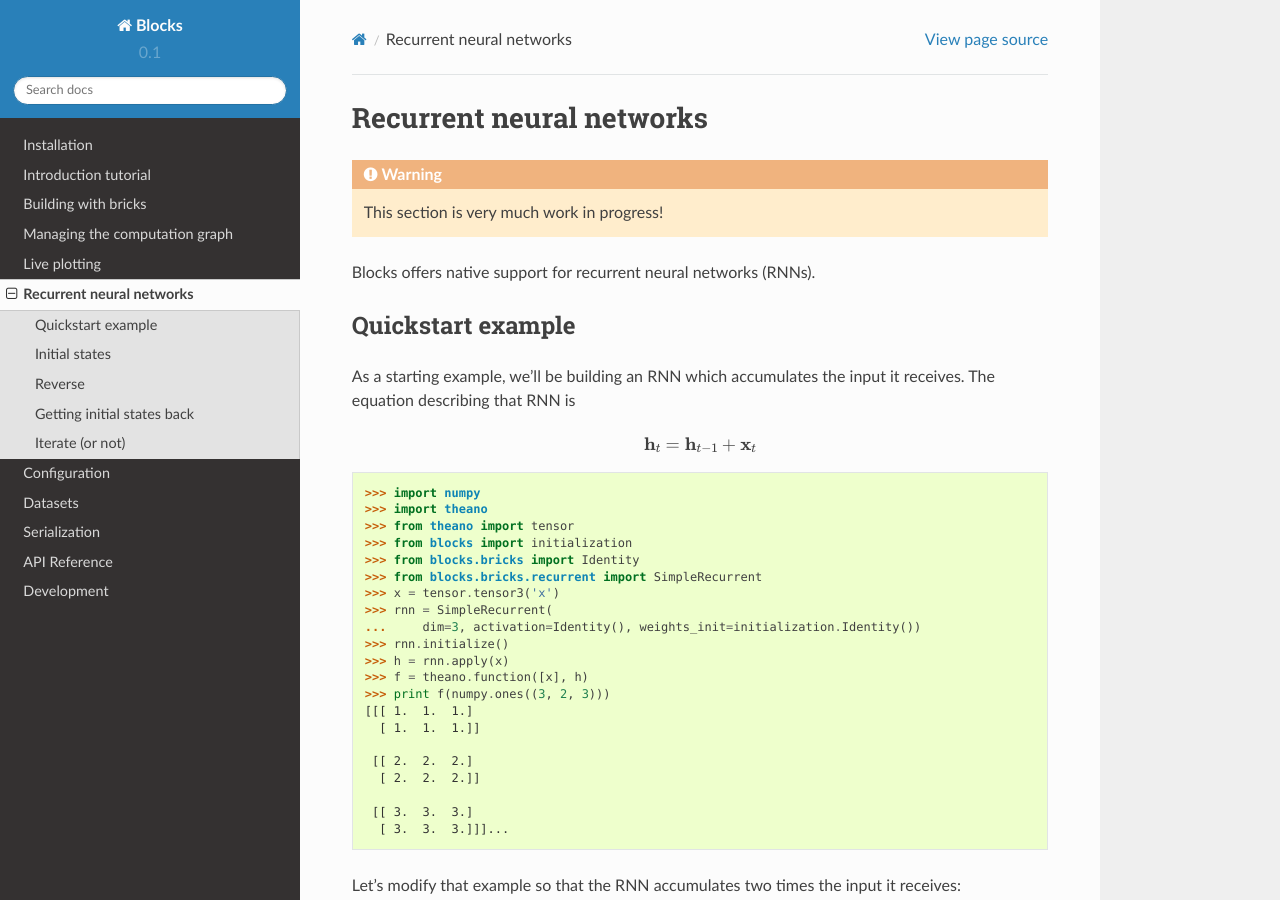
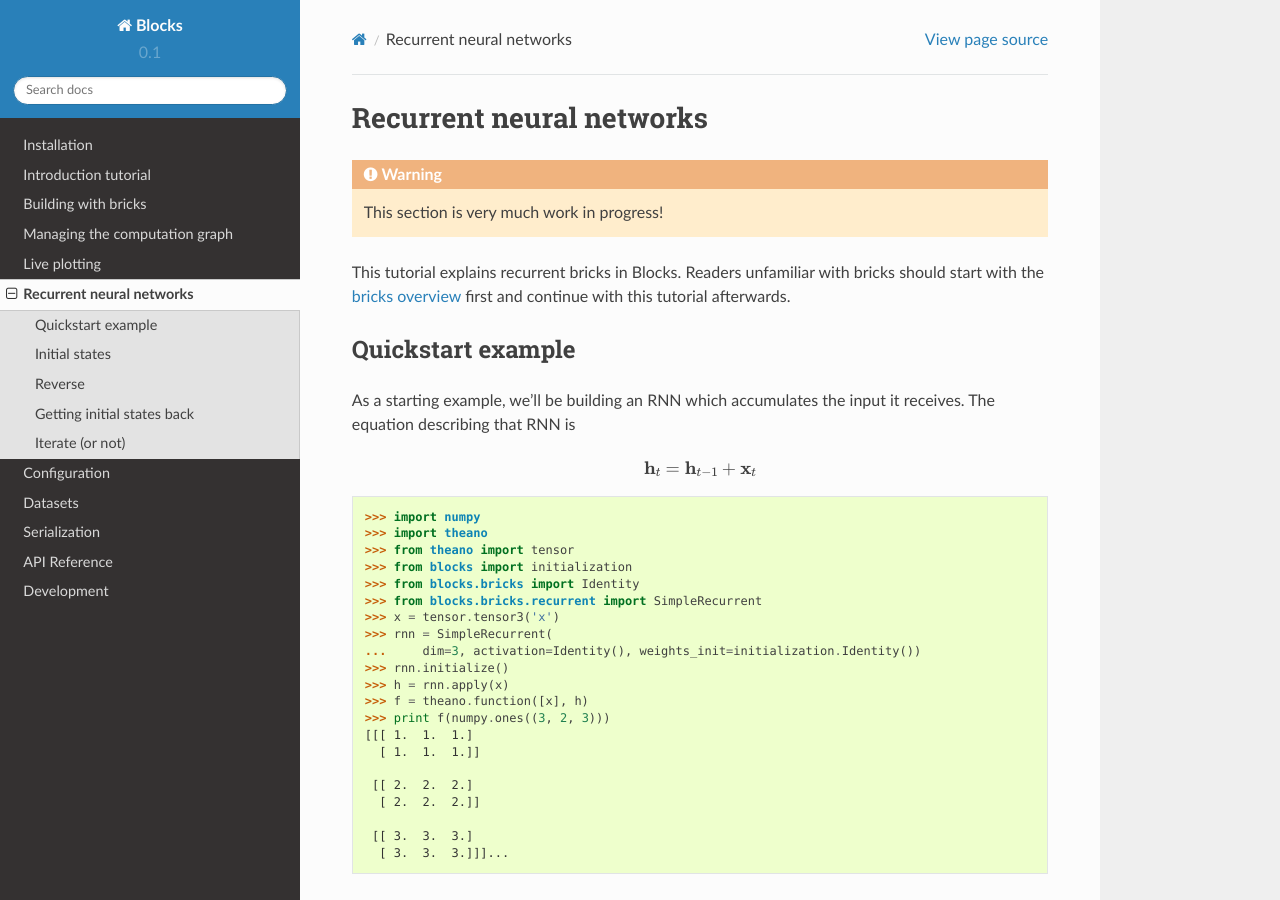
Before and after one commit to mila-iqia/blocks, a Sphinx documentation site: the page built from docs/rnn.rst, in a window 1280 px wide and 900 px high. Built offline with Sphinx 7.4.7 and the Read the Docs theme 2.0.0, drawn with Linux system fonts in a browser that asks for light colours.

Commit message:
Improve first paragraph

```diff
--- a/docs/rnn.rst
+++ b/docs/rnn.rst
@@ -5,7 +5,9 @@ Recurrent neural networks
 
     This section is very much work in progress!
 
-Blocks offers native support for recurrent neural networks (RNNs).
+This tutorial explains recurrent bricks in Blocks. Readers unfamiliar with
+bricks should start with the :doc:`bricks overview <bricks_overview>` first
+and continue with this tutorial afterwards.
 
 Quickstart example
 ------------------
```
